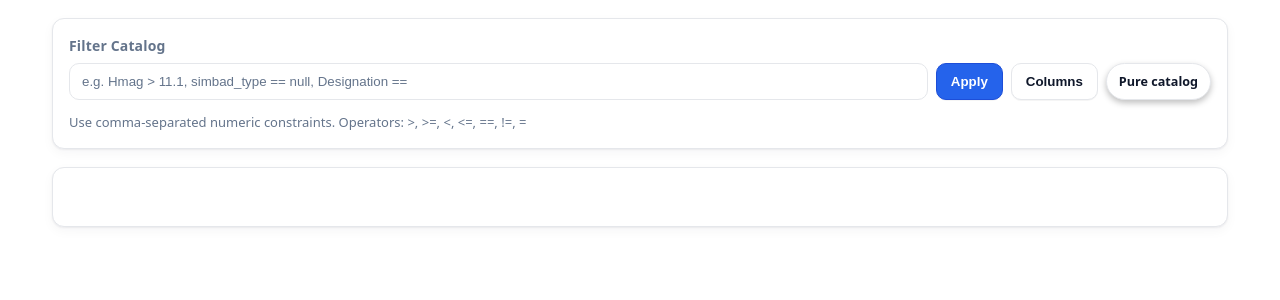
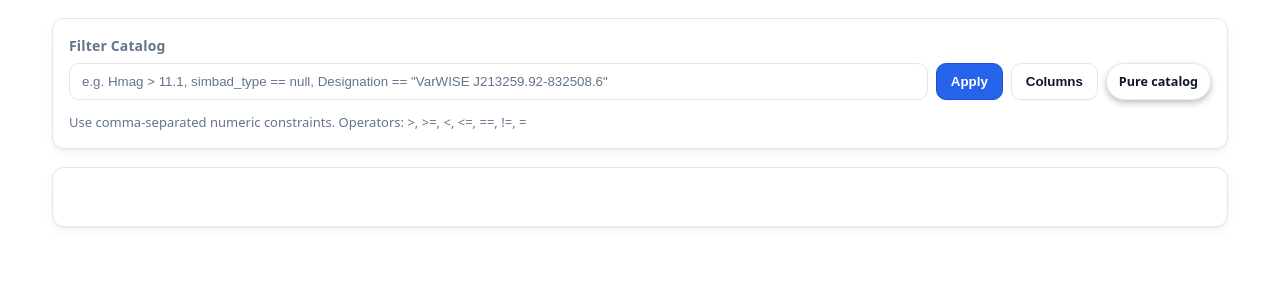
Before and after one commit to matteopaz/varwise-view-v2, a Flask app: template varwise_view/templates/index.j2 in a window 1280 px wide. Shown: the part 57-357 px from the top of the page. Run offline with Flask 3, Linux system fonts and the light colour scheme; the template is opened without the code that fills it, so the values that code supplies are empty; parts of the project's set-up code (start-up, migrations or seed data) failed here and were passed over; some libraries are stand-ins or nearby versions.

Commit message:
Quotation issue

```diff
--- a/varwise_view/templates/index.j2
+++ b/varwise_view/templates/index.j2
@@ -24,7 +24,7 @@
       <div class="filter-meta">
         <div class="kicker">Filter Catalog</div>
         <div class="filter-bar" style="position: relative; grid-template-columns: 1fr auto auto auto; align-items: center; gap: 8px;">
-          <input id="filterBox" class="input" type="text" placeholder="e.g. Hmag > 11.1, simbad_type == null, Designation == "VarWISE J213259.92-832508.6" />
+          <input id="filterBox" class="input" type="text" placeholder='e.g. Hmag > 11.1, simbad_type == null, Designation == "VarWISE J213259.92-832508.6"' />
           <button id="applyFilterBtn" class="btn" type="button">Apply</button>
           <button id="columnsBtn" class="btn btn-outline" type="button" aria-expanded="false" aria-controls="columnsPanel">Columns</button>
           <!-- Whole chip acts as the toggle. The checkbox remains for accessibility but is visually hidden. -->
```
